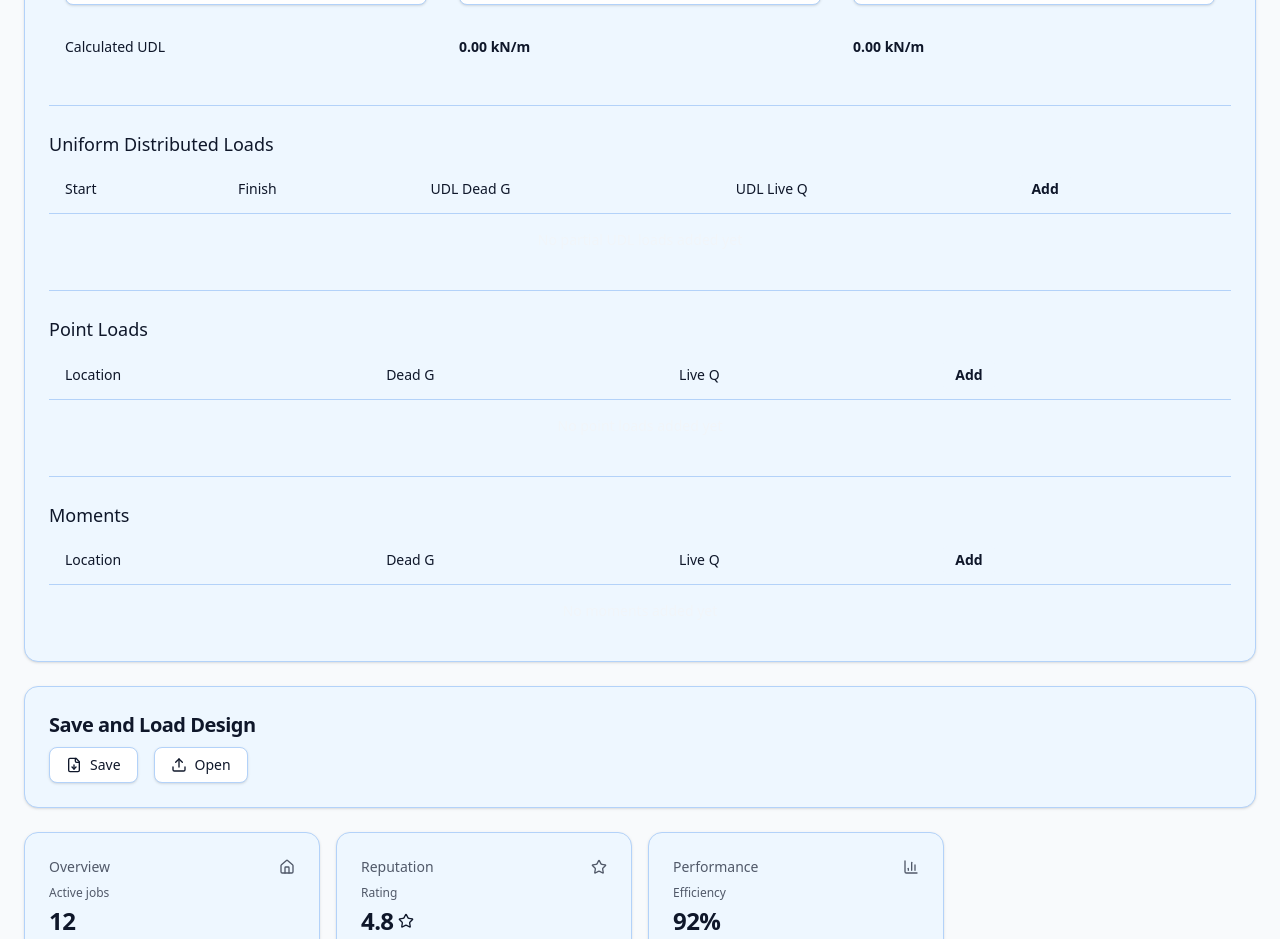
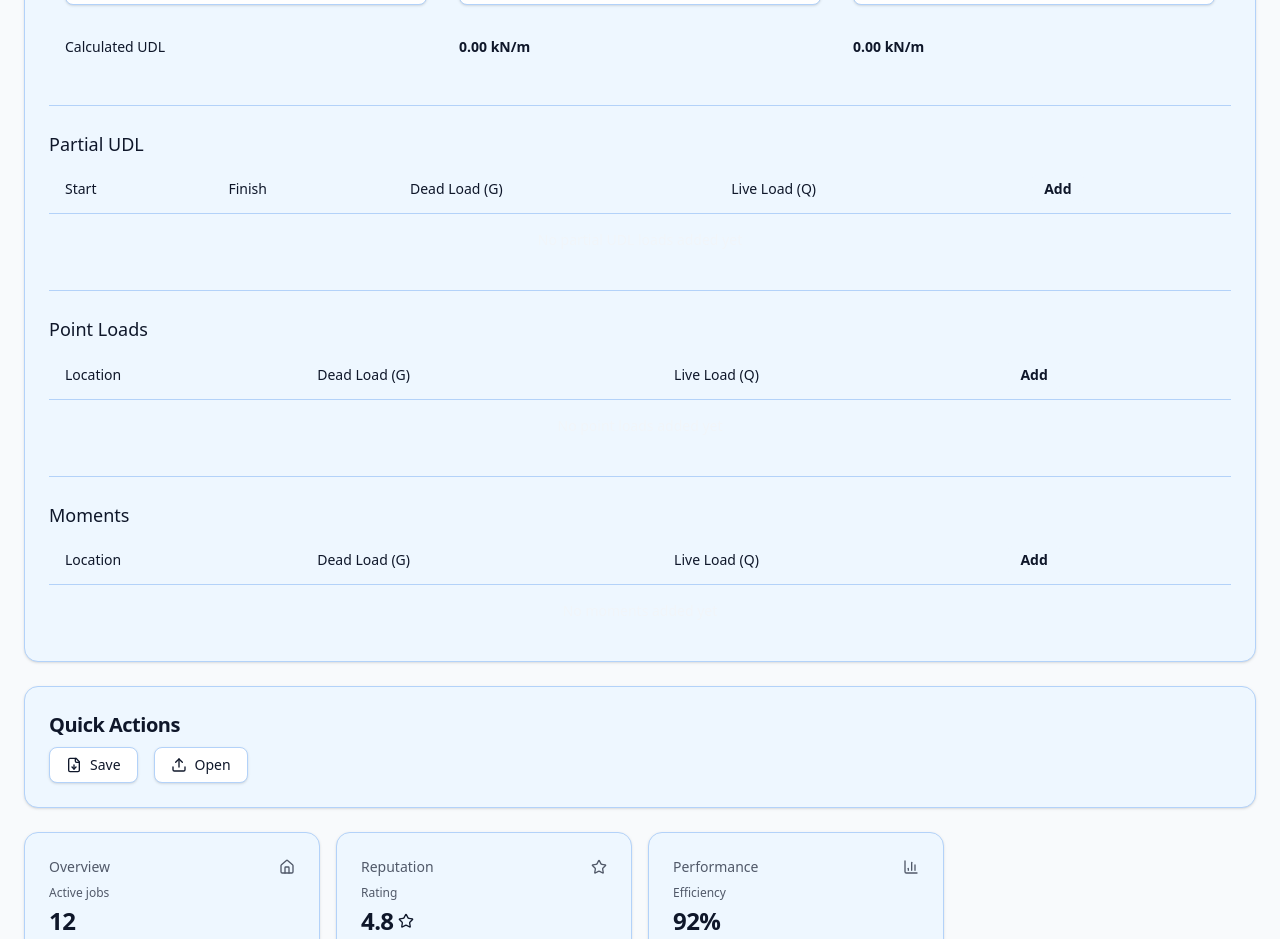
Before and after one commit to dhadley70/BeamDesignTS, a React (Vite) app: page / in a window 1280 px wide. Shown: the part 1200-2139 px from the top of the page. Built offline with nearby package versions, Linux system fonts and the light colour scheme.

Commit message:
Update loadsInput and saveLoadDesign components

```diff
--- a/src/components/loadsInput.tsx
+++ b/src/components/loadsInput.tsx
@@ -323,14 +323,14 @@ export const LoadsInputCard: React.FC<LoadsInputProps> = ({ loads, setLoads, spa
           <div className="border-t border-[color:var(--border)] mt-4 mb-6"></div>
 
           {/* UDL Table */}
-          <h3 className="text-lg font-medium mb-2">Uniform Distributed Loads</h3>
+          <h3 className="text-lg font-medium mb-2">Partial UDL</h3>
           <Table>
             <TableHeader>
               <TableRow>
                 <TableHead className="text-[var(--text)]">Start</TableHead>
                 <TableHead className="text-[var(--text)]">Finish</TableHead>
-                <TableHead className="text-[var(--text)]">UDL Dead G</TableHead>
-                <TableHead className="text-[var(--text)]">UDL Live Q</TableHead>
+                <TableHead className="text-[var(--text)]">Dead Load (G)</TableHead>
+                <TableHead className="text-[var(--text)]">Live Load (Q)</TableHead>
                 <TableHead className="text-left">
                   <button
                     className="border-[color:var(--accent)] text-[var(--text)] bg-[var(--card)] hover:bg-[var(--accent)] hover:text-[var(--card)] font-bold py-1 px-3 rounded text-sm"
@@ -415,8 +415,8 @@ export const LoadsInputCard: React.FC<LoadsInputProps> = ({ loads, setLoads, spa
             <TableHeader>
               <TableRow>
                 <TableHead className="text-[var(--text)]">Location</TableHead>
-                <TableHead className="text-[var(--text)]">Dead G</TableHead>
-                <TableHead className="text-[var(--text)]">Live Q</TableHead>
+                <TableHead className="text-[var(--text)]">Dead Load (G)</TableHead>
+                <TableHead className="text-[var(--text)]">Live Load (Q)</TableHead>
                 <TableHead className="text-left">
                   <button
                     className="border-[color:var(--accent)] text-[var(--text)] bg-[var(--card)] hover:bg-[var(--accent)] hover:text-[var(--card)] font-bold py-1 px-3 rounded text-sm"
@@ -490,8 +490,8 @@ export const LoadsInputCard: React.FC<LoadsInputProps> = ({ loads, setLoads, spa
             <TableHeader>
               <TableRow>
                 <TableHead className="text-[var(--text)]">Location</TableHead>
-                <TableHead className="text-[var(--text)]">Dead G</TableHead>
-                <TableHead className="text-[var(--text)]">Live Q</TableHead>
+                <TableHead className="text-[var(--text)]">Dead Load (G)</TableHead>
+                <TableHead className="text-[var(--text)]">Live Load (Q)</TableHead>
                 <TableHead className="text-left">
                   <button
                     className="border-[color:var(--accent)] text-[var(--text)] bg-[var(--card)] hover:bg-[var(--accent)] hover:text-[var(--card)] font-bold py-1 px-3 rounded text-sm"
--- a/src/components/saveLoadDesign.tsx
+++ b/src/components/saveLoadDesign.tsx
@@ -75,7 +75,7 @@ export const SaveLoadDesign: React.FC<SaveLoadDesignProps> = ({ onImportComplete
     return (
         <Card className="mb-6 bg-[var(--card)] text-[var(--text)] border-[color:var(--border)]">
             <CardHeader className="pb-2">
-                <CardTitle className="text-xl">Save and Load Design</CardTitle>
+                <CardTitle className="text-xl">Quick Actions</CardTitle>
             </CardHeader>
             <CardContent>
                 <div className="flex flex-col gap-4 sm:flex-row">
```
